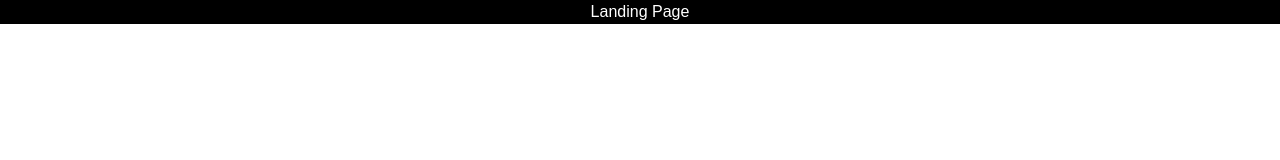
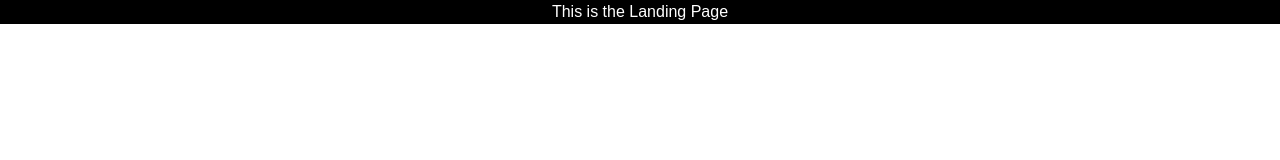
Before and after one commit to VipulDub-Cdr/RepoAsContext-frontend, a Next.js app: page / in a window 1280 px wide. Shown: the top 160 px of the page. Built offline with nearby package versions, Linux system fonts and the light colour scheme.

Commit message:
Changed the landing page text

```diff
--- a/app/page.tsx
+++ b/app/page.tsx
@@ -3,7 +3,7 @@ import Image from "next/image";
 export default function Home() {
   return (
     <div className="bg-black text-white flex justify-center items-center">
-      <div>Landing Page</div>
+      <div>This is the Landing Page</div>
     </div>
   );
 }
```
